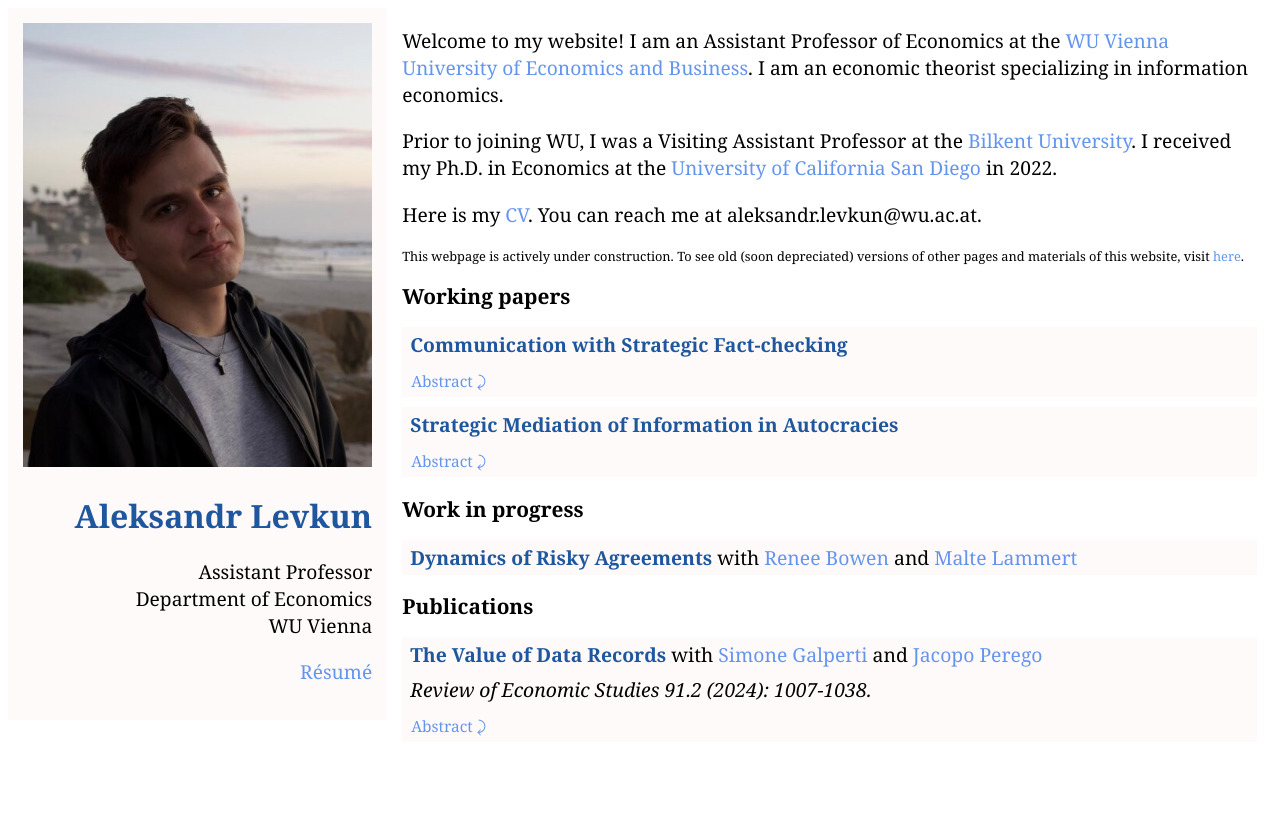
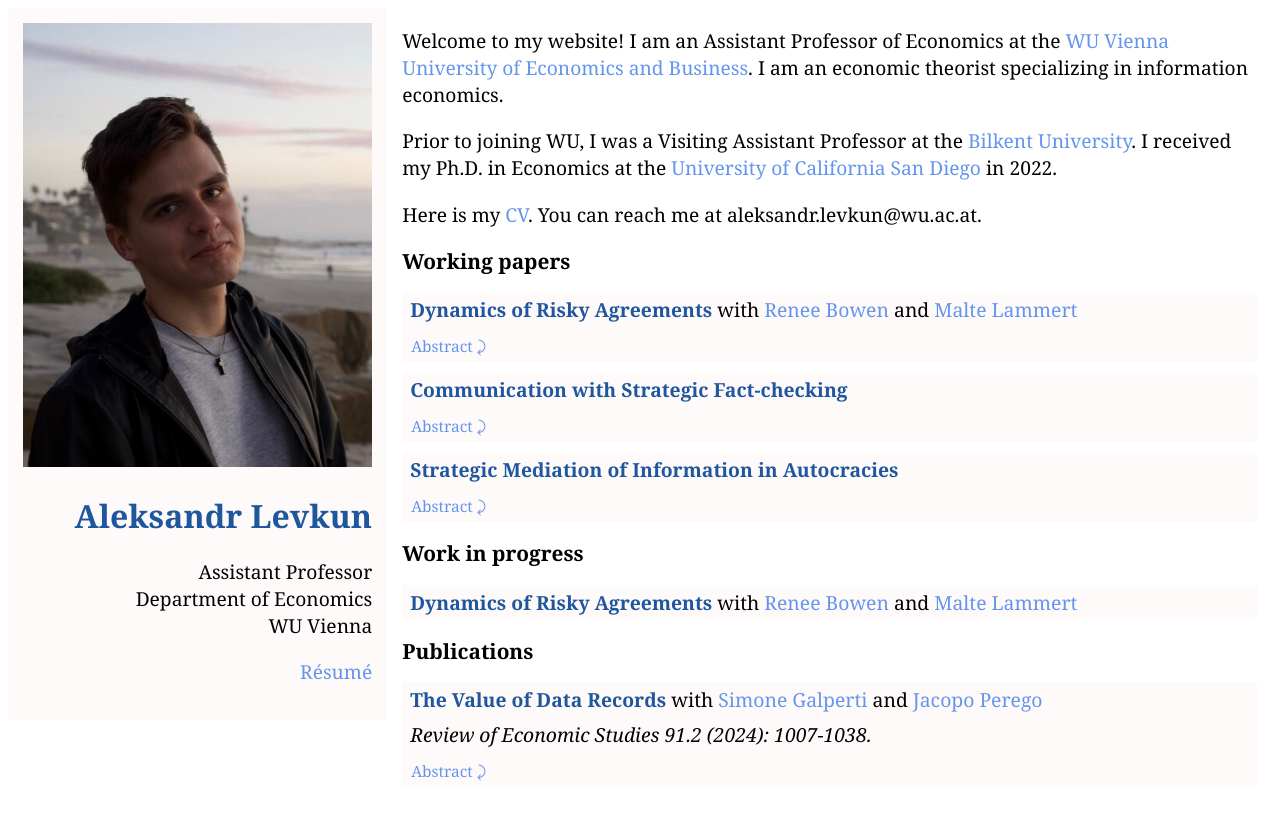
Before and after one commit to alevkun/alevkun.github.io, a Jekyll site: the page built from index.html, in a window 1280 px wide. Shown: the top 820 px of the page. Built offline with Jekyll 4.4.1, drawn with Linux system fonts in a browser that asks for light colours.

Commit message:
Update index.html

```diff
--- a/index.html
+++ b/index.html
@@ -34,13 +34,33 @@ title: Aleksandr Levkun
 	Here is my <a href="https://alevkun.github.io/assets/pdf/cv_levkun.pdf">CV</a>.
 	You can reach me at aleksandr.levkun@wu.ac.at.
     </p>
-    <p style="font-size:0.8em;">
-	This webpage is actively under construction.
-	To see old (soon depreciated) versions of other pages and materials of this website,
-	visit <a href="https://alevkun.github.io/research/">here</a>.
-    </p>
 
     <h2> Working papers </h2>
+
+    <table style="width:100%;margin-bottom:10px;">
+	<colgroup>
+		<col span="1">
+		<col span="2" style="text-align: right;"><!-- style="visibility: collapse"-->
+	</colgroup>
+	<tr>
+		<td style="width:90%;padding-left:8px;">
+			<a style="color:#1F579F;font-weight:bold;">Dynamics of Risky Agreements</a>  with
+			<a href="https://sites.google.com/site/tamarareneebowenlyn/">Renee Bowen</a> and
+			<a href="https://economics.ucsd.edu/graduate-program/about/grad-profiles/cohort%202018/Lammert-malte.html">Malte Lammert</a>
+		</td>
+
+		<td align="right", style="padding-right:8px;">  </td>
+	</tr>
+	<tr>
+		<td> <button class="button button1" id="buttonwp1" onclick="showhidewp1()">Abstract &#10552;</button> </td>
+		<td> </td>
+	</tr>
+	<tr>
+		<td colspan = "2" id = "newpostwp1" class="hidden" align="justify" style="font-size:0.9em;padding-left:8px;padding-right:8px;">
+		We investigate the efficiency of agreements with the following features: (i) self-enforcing---any agent can walk away from the agreement at any moment; (ii) dynamic---payouts occur stochastically while the agreement is in force; (iii) risky---one agent is more favored by the agreement but the favored agent is unknown ex-ante. These features appear in international economic agreements, such as the WTO. Such arrangements have formal or informal mechanisms to resolve disputes that may be more favorable to one agent, but who is favored is learned only as disputes arise. Welfare combines the agents' joint surplus with a positive societal externality generated while the agreement is in force. Some efficient agreements never form, and risky agreements end with certainty as disputes provide information about favor status. We find that when the agreement stakes are high, welfare is maximal at intermediate beliefs that balance optimism sufficient for agents' participation with the sustained uncertainty that makes the agreement socially valuable. Slow judgments are optimal when the externality is sufficiently strong. While global welfare is maximized by symmetric judgment frequencies, mild asymmetry can locally increase welfare by promoting participation and improving the informational value of the agreement.
+		</td>
+	</tr>
+    </table>
 
     <table style="width:100%;margin-bottom:10px;">
 	<colgroup>
```
